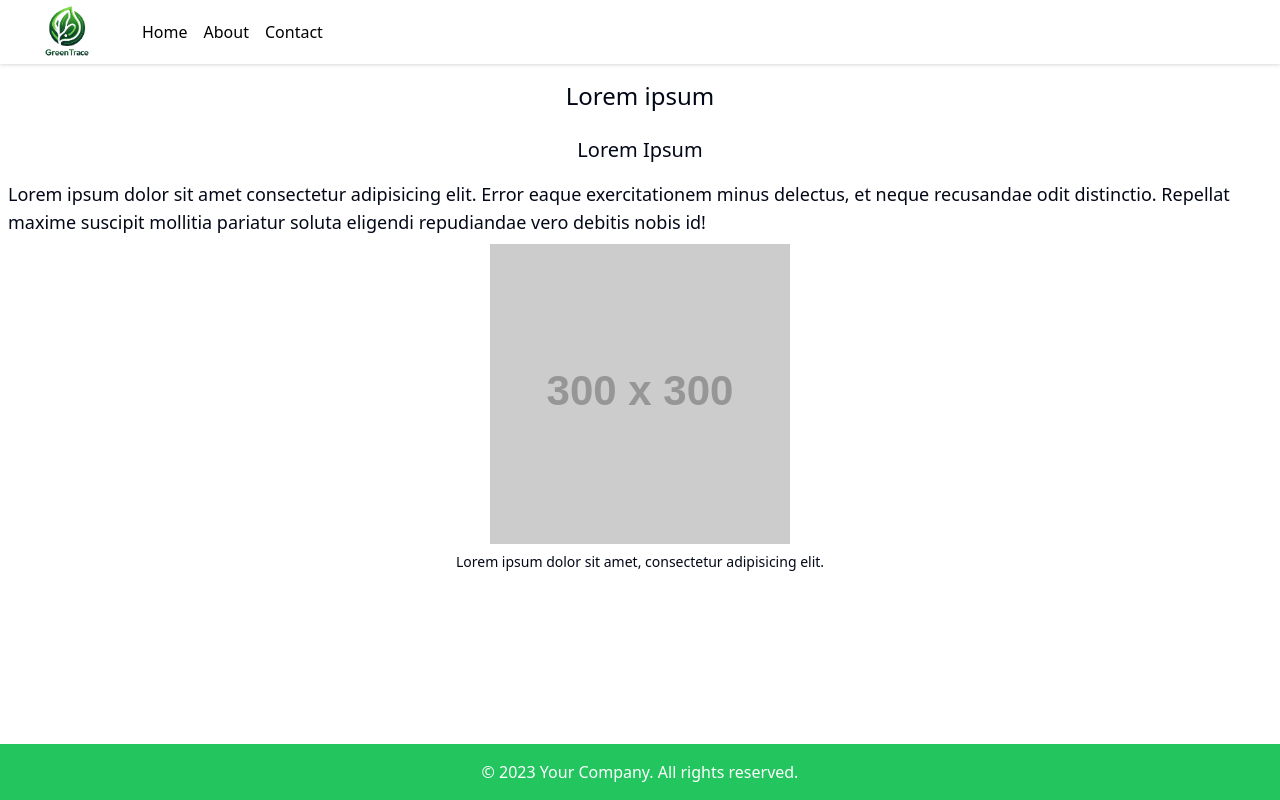
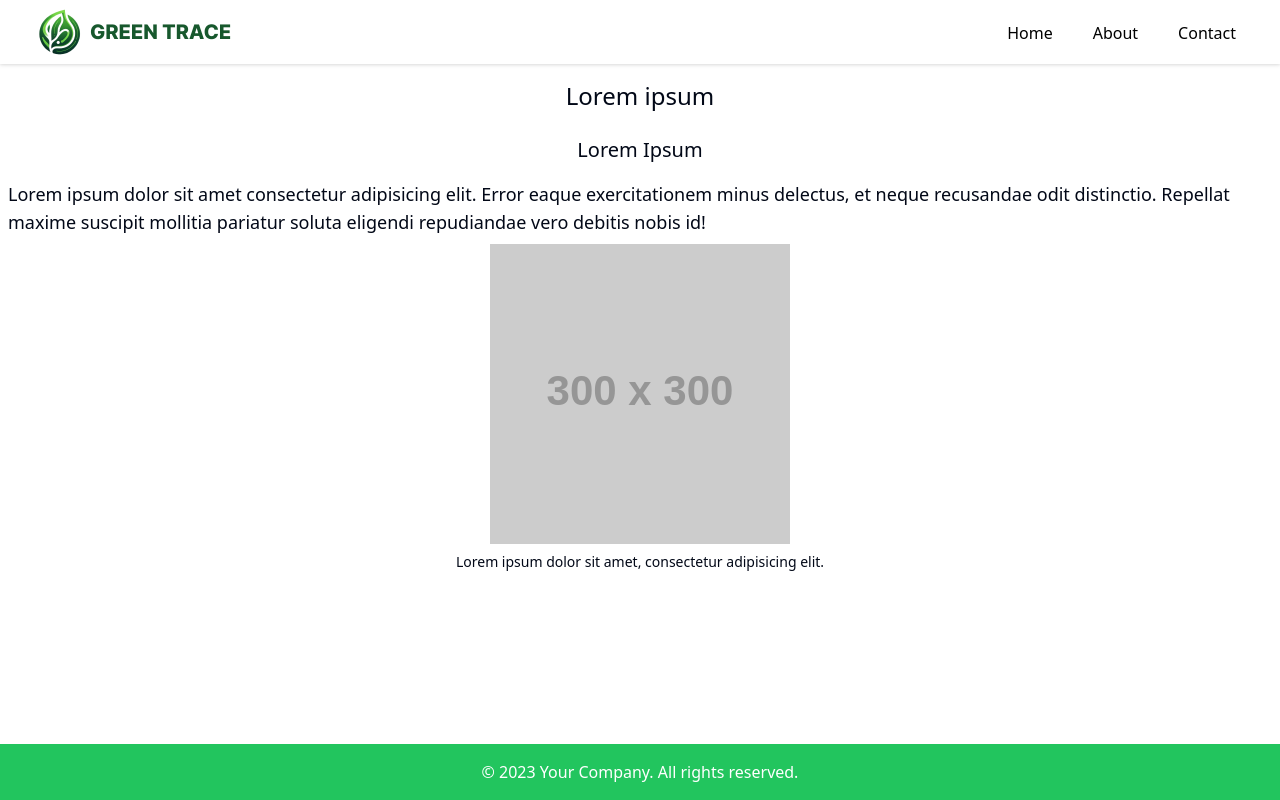
Before and after one commit to No-Country/c15-04-m-node-react, a React (Vite) app in the folder front/: page / in a window 1280 px wide. Built offline with nearby package versions, Linux system fonts and the light colour scheme.

Commit message:
responsive navbar

```diff
--- a/front/src/components/Navbar/Navbar.tsx
+++ b/front/src/components/Navbar/Navbar.tsx
@@ -9,32 +9,35 @@ function Navbar() {
 
 	return (
 		<nav className="bg-white drop-shadow">
-			<div className="max-w-7xl mx-auto px-4 sm:px-6 lg:px-8">
+			{/* <div className="max-w-7xl mx-auto px-4 sm:px-6 lg:px-8"> */}
+			<div className="px-4 sm:px-6 lg:px-8">
 				<div className="flex justify-between h-16">
-					<div className="flex items-center ">
+					<div className="flex items-center">
 						<div className="flex-shrink-0">
-							<img src="src/assets/img/greentracelogo.png" width={"70px"} alt="" />
+							<img className="block md:hidden" src="src/assets/img/greentracelogo.png" width={"70px"} alt="" />
+							<img className="hidden md:block" src="src/assets/img/greentracelogo_desktop.png" width={"200px"} alt="" />
 						</div>
-						<div className="hidden md:block">
-							<div className="ml-10 flex items-baseline space-x-4">
-								<a href="/" className="text-black">
+					</div>
+					<div></div>
+					<div className="hidden md:flex justify-center items-center">
+						<div className="space-x-4 text-lg ">
+							<a href="/" className="text-black px-3 py-2 rounded-md text-base font-medium hover:underline">
 								Home
 							</a>
-								<a href="/" className="text-black">
+							<a href="/" className="text-black px-3 py-2 rounded-md text-base font-medium hover:underline">
 								About
 							</a>
-								<a href="/" className="text-black">
+							<a href="/" className="text-black px-3 py-2 rounded-md text-base font-medium hover:underline">
 								Contact
 							</a>
 						</div>
 					</div>
-					</div>
-					<div className="-mr-2 flex md:hidden">
+					<div className=" flex md:hidden">
 						<button onClick={toggleNavbar} type="button" className="" aria-controls="mobile-menu" aria-expanded="false">
 							<span className="sr-only">Open main menu</span>
 							{!isOpen ? (
 								<svg
-									className="block h-10 w-8 pt-1"
+									className="block h-8 w-8"
 									xmlns="http://www.w3.org/2000/svg"
 									fill="none"
 									viewBox="0 0 24 24"
@@ -44,7 +47,7 @@ function Navbar() {
 								</svg>
 							) : (
 								<svg
-									className="block h-10 w-8 pt-1 "
+									className="block h-8 w-8"
 									xmlns="http://www.w3.org/2000/svg"
 									fill="none"
 									viewBox="0 0 24 24"
--- a/front/src/pages/Login.tsx
+++ b/front/src/pages/Login.tsx
@@ -2,7 +2,7 @@ import LoginForm from "@/components/Login/LoginForm";
 
 function Login() {
 	return (
-		<div class="fixed top-0 left-0 flex items-center justify-center w-screen h-screen">
+		<div className="fixed top-0 left-0 flex items-center justify-center w-screen h-screen">
 			<LoginForm />
 		</div>
 	);
--- a/front/src/pages/Signup.tsx
+++ b/front/src/pages/Signup.tsx
@@ -2,7 +2,7 @@ import RegisterForm from "@/components/Register/RegisterForm";
 const Signup = () => {
 	return (
 		<>
-			<div class="fixed top-0 left-0 flex items-center justify-center w-screen h-screen">
+			<div className="fixed top-0 left-0 flex items-center justify-center w-screen h-screen">
 				<RegisterForm />
 			</div>
 		</>
```
Lines whose indentation alone changed are shown as unchanged.
